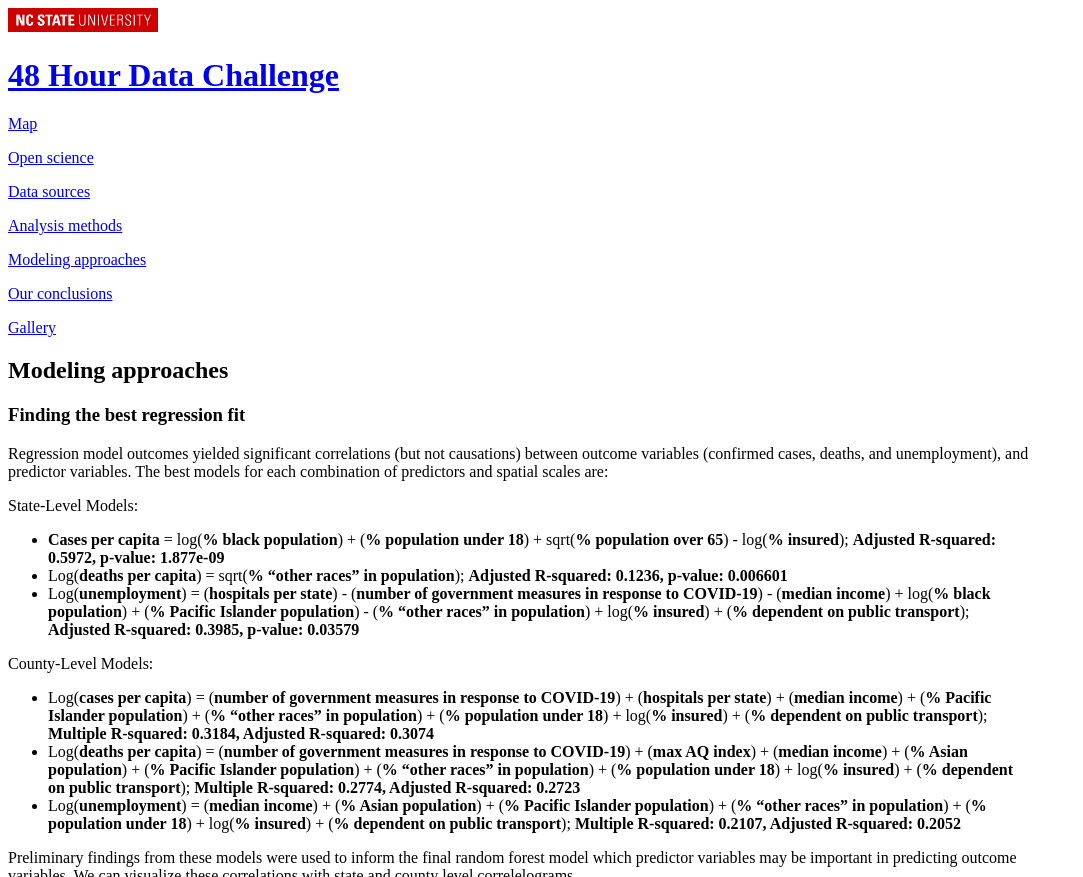
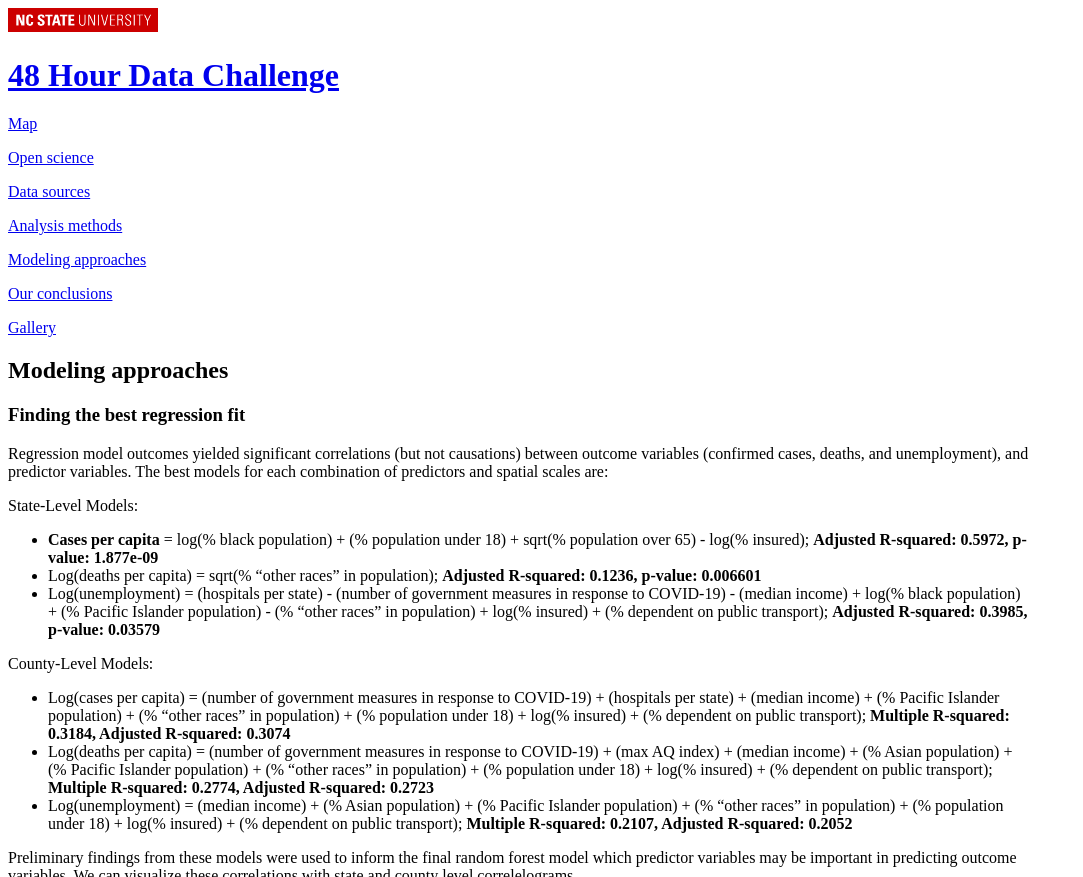
Before and after one commit to osiau/GIS713DataChallenge, a Jekyll site: the page built from Model.md, in a window 1280 px wide and 900 px high, cut to the strip 0-877 px from the top of the window. Shown: the whole strip, without its empty margins (0-1083 px from the left). Built offline with Jekyll 4.4.1, drawn with Linux system fonts in a browser that asks for light colours; our own code applies the rules of GitHub Pages for plain Markdown files; a script that is not in the unit is left out; comment, search, counter and statistics services are not loaded.

Commit message:
removed some bolding

```diff
--- a/Model.md
+++ b/Model.md
@@ -5,14 +5,14 @@
 Regression model outcomes yielded significant correlations (but not causations) between outcome variables (confirmed cases, deaths, and unemployment), and predictor variables. The best models for each combination of predictors and spatial scales are:
 
 State-Level Models:
-* **Cases per capita** = log(**% black population**) + (**% population under 18**) + sqrt(**% population over 65**) - log(**% insured**); **Adjusted R-squared: 0.5972, p-value: 1.877e-09**
-* Log(**deaths per capita**) = sqrt(**% “other races” in population**); **Adjusted R-squared: 0.1236, p-value: 0.006601**
-* Log(**unemployment**) = (**hospitals per state**) - (**number of government measures in response to COVID-19**) - (**median income**) + log(**% black population**) + (**% Pacific Islander population**) - (**% “other races” in population**) + log(**% insured**) + (**% dependent on public transport**); **Adjusted R-squared: 0.3985, p-value: 0.03579**
+* **Cases per capita** = log(% black population) + (% population under 18) + sqrt(% population over 65) - log(% insured); **Adjusted R-squared: 0.5972, p-value: 1.877e-09**
+* Log(deaths per capita) = sqrt(% “other races” in population); **Adjusted R-squared: 0.1236, p-value: 0.006601**
+* Log(unemployment) = (hospitals per state) - (number of government measures in response to COVID-19) - (median income) + log(% black population) + (% Pacific Islander population) - (% “other races” in population) + log(% insured) + (% dependent on public transport); **Adjusted R-squared: 0.3985, p-value: 0.03579**
 
 County-Level Models:
-* Log(**cases per capita**) = (**number of government measures in response to COVID-19**) + (**hospitals per state**) + (**median income**) +  (**% Pacific Islander population**) + (**% “other races” in population**) +  (**% population under 18**) + log(**% insured**) + (**% dependent on public transport**); **Multiple R-squared:  0.3184,	Adjusted R-squared:  0.3074**
-* Log(**deaths per capita**) = (**number of government measures in response to COVID-19**) + (**max AQ index**) + (**median income**) + (**% Asian population**) + (**% Pacific Islander population**) + (**% “other races” in population**) +  (**% population under 18**) + log(**% insured**) + (**% dependent on public transport**); **Multiple R-squared:  0.2774,	Adjusted R-squared:  0.2723**
-* Log(**unemployment**) = (**median income**) + (**% Asian population**) + (**% Pacific Islander population**) + (**% “other races” in population**) +  (**% population under 18**) + log(**% insured**) + (**% dependent on public transport**); **Multiple R-squared:  0.2107,	Adjusted R-squared:  0.2052**
+* Log(cases per capita) = (number of government measures in response to COVID-19) + (hospitals per state) + (median income) +  (% Pacific Islander population) + (% “other races” in population) +  (% population under 18) + log(% insured) + (% dependent on public transport); **Multiple R-squared:  0.3184,	Adjusted R-squared:  0.3074**
+* Log(deaths per capita) = (number of government measures in response to COVID-19) + (max AQ index) + (median income) + (% Asian population) + (% Pacific Islander population) + (% “other races” in population) +  (% population under 18) + log(% insured) + (% dependent on public transport); **Multiple R-squared:  0.2774,	Adjusted R-squared:  0.2723**
+* Log(unemployment) = (median income) + (% Asian population) + (% Pacific Islander population) + (% “other races” in population) +  (% population under 18) + log(% insured) + (% dependent on public transport); **Multiple R-squared:  0.2107,	Adjusted R-squared:  0.2052**
 
 Preliminary findings from these models were used to inform the final random forest model which predictor variables may be important in predicting outcome variables. We can visualize these correlations with state and county level correlelograms.
 
```
